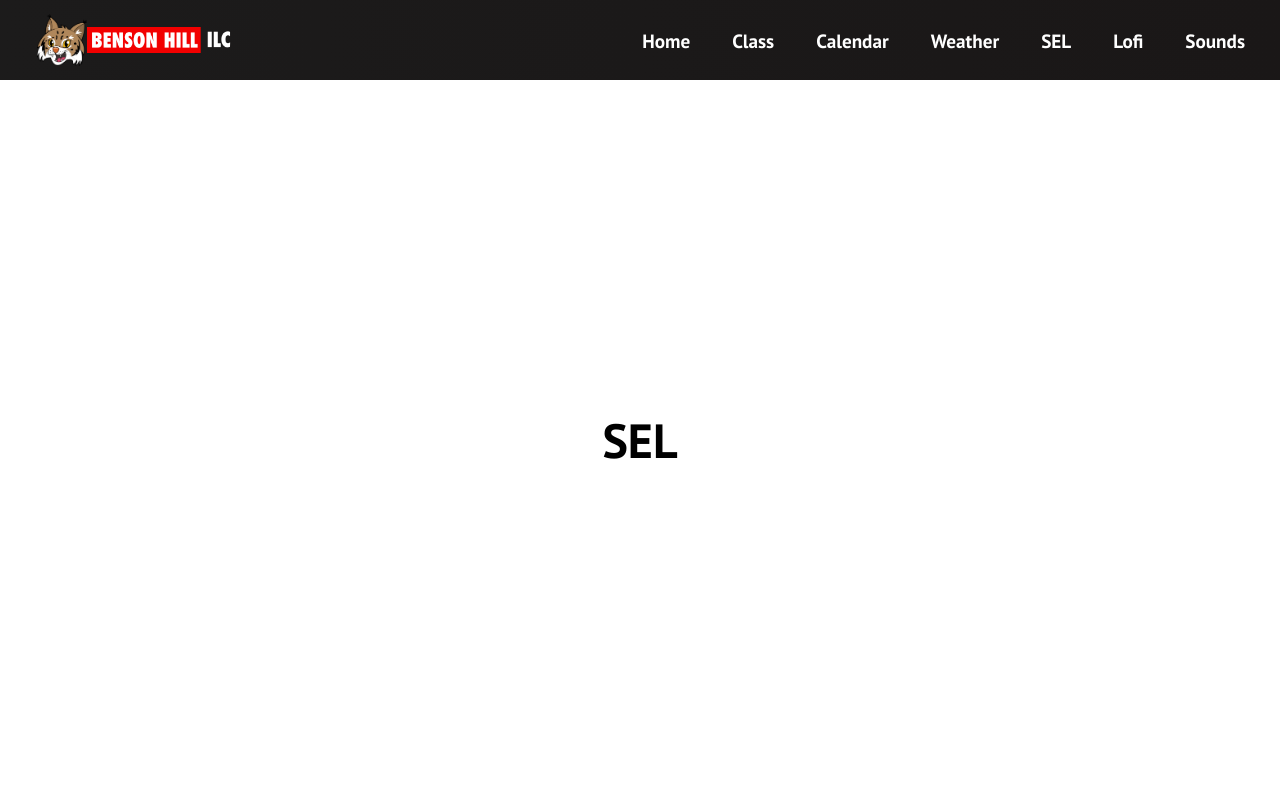
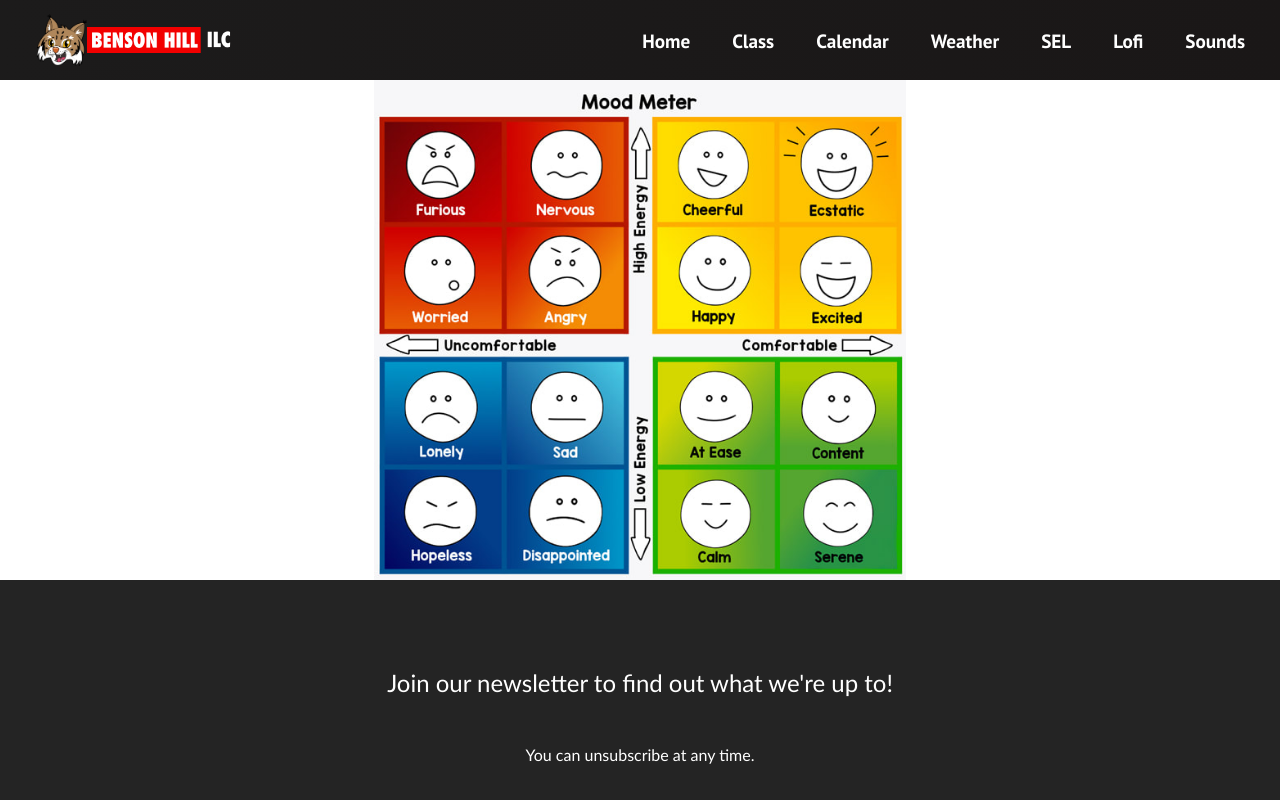
Before and after one commit to crzn24/morning-meeting-app, a React (Vite) app: page /sel in a window 1280 px wide. Shown: the top 800 px of the page. Built offline with nearby package versions, Linux system fonts and the light colour scheme.

Commit message:
creates a emotions component with draggable markers for mood meter

```diff
--- /dev/null
+++ b/src/components/pages/SelPage.css
@@ -0,0 +1,23 @@
+.emotions-chart {
+  position: relative;
+  width: 100%;
+  height: 500px;
+  background-image: url("../../assets/images/mood-meter.jpg");
+  background-size: contain;
+  background-repeat: no-repeat;
+  background-position: center;
+}
+
+.marker {
+  position: absolute;
+  width: 20px;
+  height: 20px;
+  border-radius: 50%;
+  background-color: #007bff;
+  cursor: pointer;
+  user-select: none;
+}
+
+.marker:active {
+  cursor: grabbing;
+}
--- a/src/components/pages/SelPage.jsx
+++ b/src/components/pages/SelPage.jsx
@@ -1,9 +1,56 @@
-import React from 'react'
+import React, { useState } from "react";
+import "./SelPage.css";
 
 const SelPage = () => {
+  // State to keep track of marker positions
+  const [markers, setMarkers] = useState([]);
+  const colors = ['#ff5733', '#33ff57', '#5733ff', '#ff5733', '#33ff57', '#5733ff', '#ff33ff', '#33ffff', '#ffff33', '#3333ff', '#ff6633', '#33ff66', '#6633ff', '#ff3366', '#66ff33', '#3366ff', '#ff9933', '#33ff99', '#9933ff', '#ff3399', '#99ff33', '#3399ff', '#ffcc33', '#33ffcc', '#cc33ff', '#ff33cc', '#ccff33', '#33ccff'];
+
+
+  // Function to handle marker drag
+  const handleDragStart = (event, index) => {
+    event.dataTransfer.setData("index", index.toString());
+  };
+
+  // Function to handle marker drop
+  const handleDrop = (event) => {
+    event.preventDefault();
+    const index = parseInt(event.dataTransfer.getData("index"));
+    const containerRect = event.currentTarget.getBoundingClientRect();
+    const x = event.clientX - containerRect.left;
+    const y = event.clientY - containerRect.top;
+    const newMarkers = [...markers];
+    newMarkers[index] = { x, y };
+    setMarkers(newMarkers);
+  };
+
+  // Function to add a new marker
+  const addMarker = (event) => {
+    // Get container's position relative to the viewport
+    const containerRect = event.currentTarget.getBoundingClientRect();
+    // Calculate the click position relative to the container
+    const x = event.clientX - containerRect.left;
+    const y = event.clientY - containerRect.top;
+    // Choose a color for the new marker
+    const color = colors[markers.length % colors.length];
+    const newMarkers = [...markers, { x, y, color }];
+    setMarkers(newMarkers);
+  };
+
   return (
-    <h1 className="selpage">SEL</h1>
-  )
-}
+    <div className="emotions-chart" onClick={addMarker} onDragOver={(event) => event.preventDefault()} onDrop={handleDrop}>
+      {/* Render markers */}
+      {markers.map((marker, index) => (
+        <div
+          key={index}
+          className="marker"
+          style={{ left: marker.x, top: marker.y, backgroundColor: marker.color }}
+          draggable="true"
+          onDragStart={(event) => handleDragStart(event, index)}
+        />
+      ))}
+    </div>
+  );
+};
 
-export default SelPage
+export default SelPage;
```
Also changed, not shown: src/assets/images/mood-meter.jpg (added).
